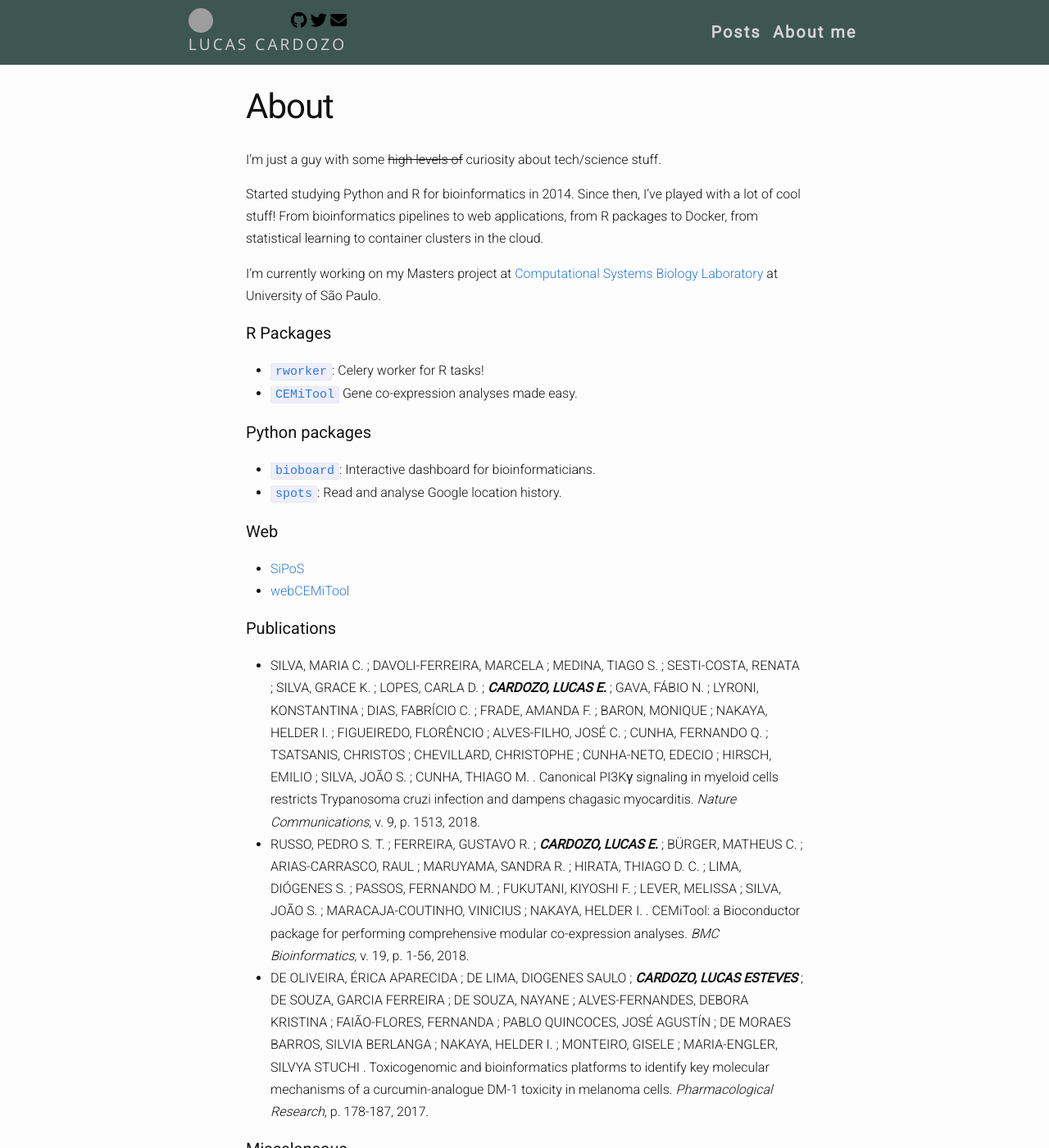
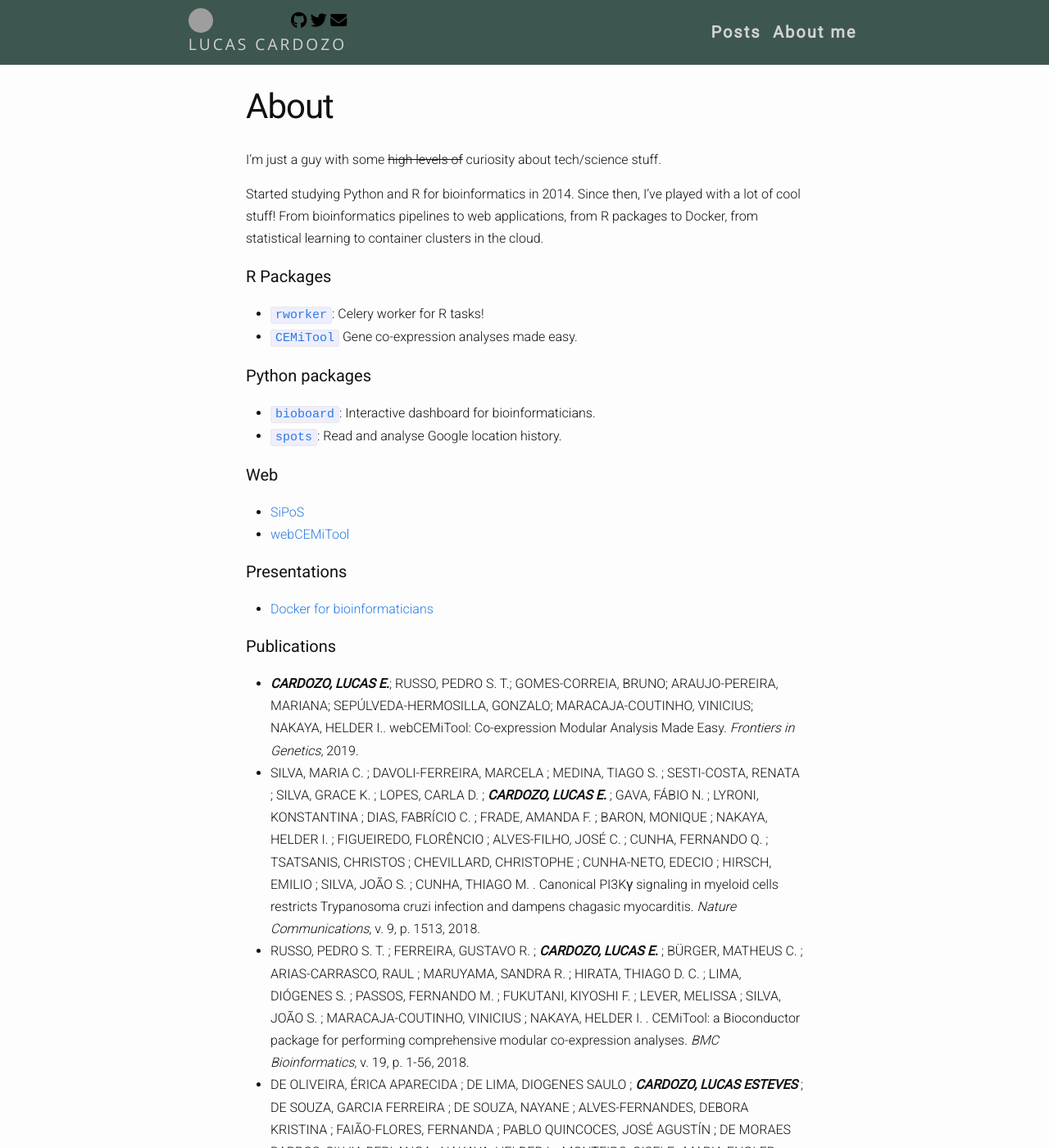
Before and after one commit to lecardozo/lecardozo.github.io, a Jekyll site: the page built from about.md, in a window 1280 px wide and 1400 px high. Shown: the whole window at 82% size. Built offline with Jekyll 4.4.1, drawn with Linux system fonts in a browser that asks for light colours; nearby versions of some CDN libraries; grey boxes are pictures that could not be loaded.

Commit message:
adding presentations

```diff
--- a/about.md
+++ b/about.md
@@ -6,8 +6,6 @@ permalink: /about/
 I'm just a guy with some ~~high levels of~~ curiosity about tech/science stuff.
 
 Started studying Python and R for bioinformatics in 2014. Since then, I've played with a lot of cool stuff! From bioinformatics pipelines to web applications, from R packages to Docker, from statistical learning to container clusters in the cloud.
-
-I'm currently working on my Masters project at [Computational Systems Biology Laboratory](http://csbiology.com) at University of São Paulo.
 
 #### R Packages
  - [`rworker`](https://github.com/lecardozo/rworker): Celery worker for R tasks!
@@ -21,7 +19,12 @@ I'm currently working on my Masters project at [Computational Systems Biology La
  - [SiPoS](https://sipos.fcf.usp.br)
  - [webCEMiTool](https://cemitool.sysbio.tools)
 
+#### Presentations
+ - [Docker for bioinformaticians](/assets/pdf/docker-for-bioinformaticians.pdf)
+
 #### Publications
+ - _**CARDOZO, LUCAS E.**_; RUSSO, PEDRO S. T.; GOMES-CORREIA, BRUNO; ARAUJO-PEREIRA, MARIANA; SEPÚLVEDA-HERMOSILLA, GONZALO; MARACAJA-COUTINHO, VINICIUS;
+ NAKAYA, HELDER I.. webCEMiTool: Co-expression Modular Analysis Made Easy. _Frontiers in Genetics_, 2019.
  - SILVA, MARIA C. ; DAVOLI-FERREIRA, MARCELA ; MEDINA, TIAGO S. ; SESTI-COSTA, RENATA ; SILVA, GRACE K. ; LOPES, CARLA D. ; _**CARDOZO, LUCAS E.**_ ; GAVA, FÁBIO N. ; LYRONI, KONSTANTINA ; DIAS, FABRÍCIO C. ; FRADE, AMANDA F. ; BARON, MONIQUE ; NAKAYA, HELDER I. ; FIGUEIREDO, FLORÊNCIO ; ALVES-FILHO, JOSÉ C. ; CUNHA, FERNANDO Q. ; TSATSANIS, CHRISTOS ; CHEVILLARD, CHRISTOPHE ; CUNHA-NETO, EDECIO ; HIRSCH, EMILIO ; SILVA, JOÃO S. ; CUNHA, THIAGO M. . Canonical PI3Kγ signaling in myeloid cells restricts Trypanosoma cruzi infection and dampens chagasic myocarditis. _Nature Communications_, v. 9, p. 1513, 2018.
  - RUSSO, PEDRO S. T. ; FERREIRA, GUSTAVO R. ; _**CARDOZO, LUCAS E.**_ ; BÜRGER, MATHEUS C. ; ARIAS-CARRASCO, RAUL ; MARUYAMA, SANDRA R. ; HIRATA, THIAGO D. C. ; LIMA, DIÓGENES S. ; PASSOS, FERNANDO M. ; FUKUTANI, KIYOSHI F. ; LEVER, MELISSA ; SILVA, JOÃO S. ; MARACAJA-COUTINHO, VINICIUS ; NAKAYA, HELDER I. . CEMiTool: a Bioconductor package for performing comprehensive modular co-expression analyses. _BMC Bioinformatics_, v. 19, p. 1-56, 2018.
  - DE OLIVEIRA, ÉRICA APARECIDA ; DE LIMA, DIOGENES SAULO ; _**CARDOZO, LUCAS ESTEVES**_ ; DE SOUZA, GARCIA FERREIRA ; DE SOUZA, NAYANE ; ALVES-FERNANDES, DEBORA KRISTINA ; FAIÃO-FLORES, FERNANDA ; PABLO QUINCOCES, JOSÉ AGUSTÍN ; DE MORAES BARROS, SILVIA BERLANGA ; NAKAYA, HELDER I. ; MONTEIRO, GISELE ; MARIA-ENGLER, SILVYA STUCHI . Toxicogenomic and bioinformatics platforms to identify key molecular mechanisms of a curcumin-analogue DM-1 toxicity in melanoma cells. _Pharmacological Research_, p. 178-187, 2017.
```
Also changed, not shown: 1 other file.
